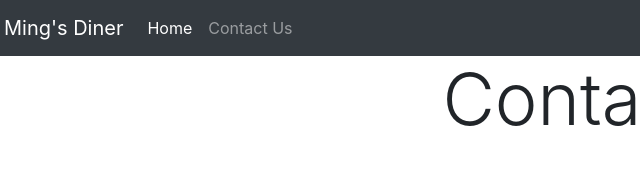
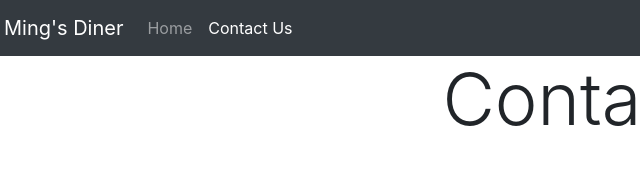
Before and after one commit to VastalShah/Restaurant-Website_LessionEndProject, a plain HTML site: page contact.html in a window 1280 px wide. Shown: the top 171 px of the page, 12-652 px from the left. Drawn offline with nearby package versions, Linux system fonts and the light colour scheme.

Commit message:
updated the navbar

```diff
--- a/contact.html
+++ b/contact.html
@@ -30,8 +30,8 @@
         </button>
         <div class="collapse navbar-collapse" id="navbarNavAltMarkup">
           <div class="navbar-nav">
-            <a class="nav-item nav-link active" href="index.html">Home <span class="sr-only">(current)</span></a>
-            <a class="nav-item nav-link" href="contact.html">Contact Us</a>
+            <a class="nav-item nav-link" href="index.html">Home</a>
+            <a class="nav-item nav-link active" href="contact.html">Contact Us<span class="sr-only">(current)</span></a>
           </div>
         </div>
     </nav>
```
